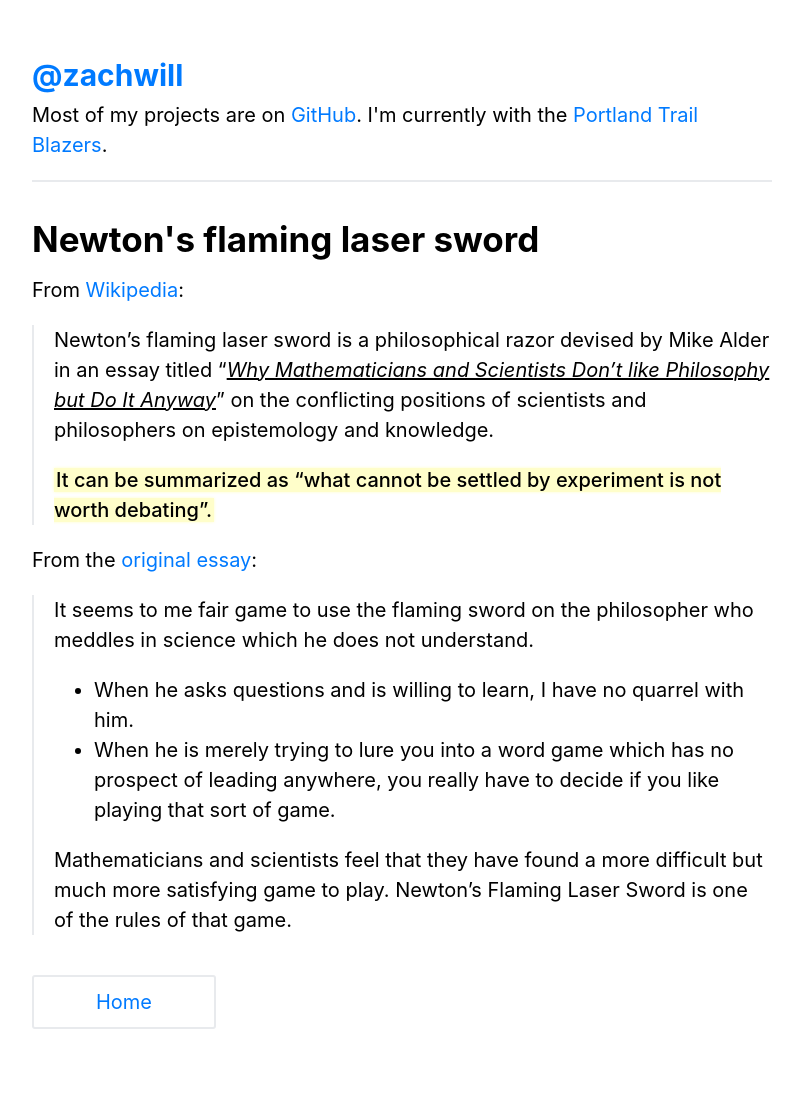
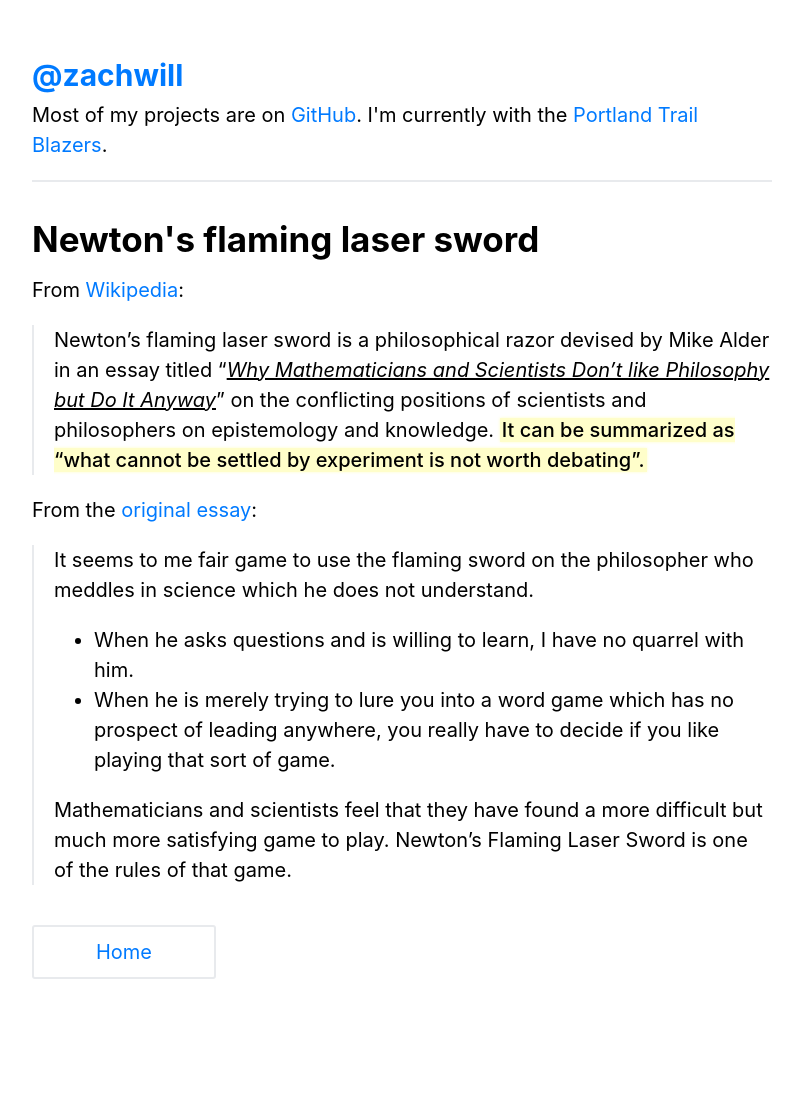
Before and after one commit to zachwill/blog, a Jekyll site: the page built from _posts/2020-07-16-newtons-flaming-laser-sword.md, in a window 1280 px wide. Shown: the whole page, without its empty margins (238-1041 px from the left). Built offline with Jekyll 4.4.1, drawn with Linux system fonts in a browser that asks for light colours; after the commit the page ends 1059 px from its top, so only the background shows below that.

Commit message:
Update spacing

```diff
--- a/_posts/2020-07-16-newtons-flaming-laser-sword.md
+++ b/_posts/2020-07-16-newtons-flaming-laser-sword.md
@@ -9,9 +9,7 @@ From [Wikipedia](https://en.wikipedia.org/wiki/Mike_Alder#Newton's_flaming_laser
 > Newton's flaming laser sword is a philosophical razor devised by Mike Alder in an
 > essay titled "_Why Mathematicians and Scientists Don't like Philosophy but Do
 > It Anyway_" on the conflicting positions of scientists and philosophers on
-> epistemology and knowledge.
->
-> **It can be summarized as "what cannot be settled by experiment is not worth
+> epistemology and knowledge. **It can be summarized as "what cannot be settled by experiment is not worth
 > debating".**
 
 From the [original essay](https://philosophynow.org/issues/46/Newtons_Flaming_Laser_Sword):
```
